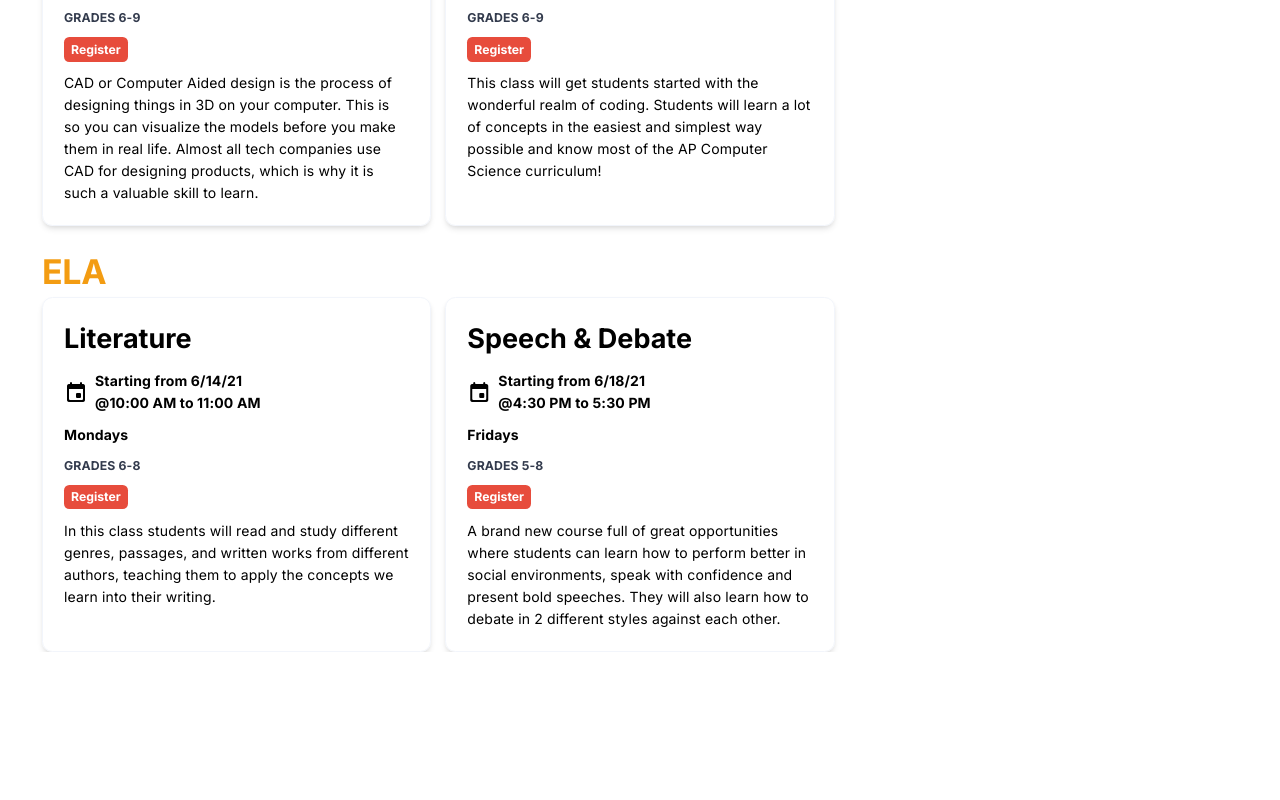
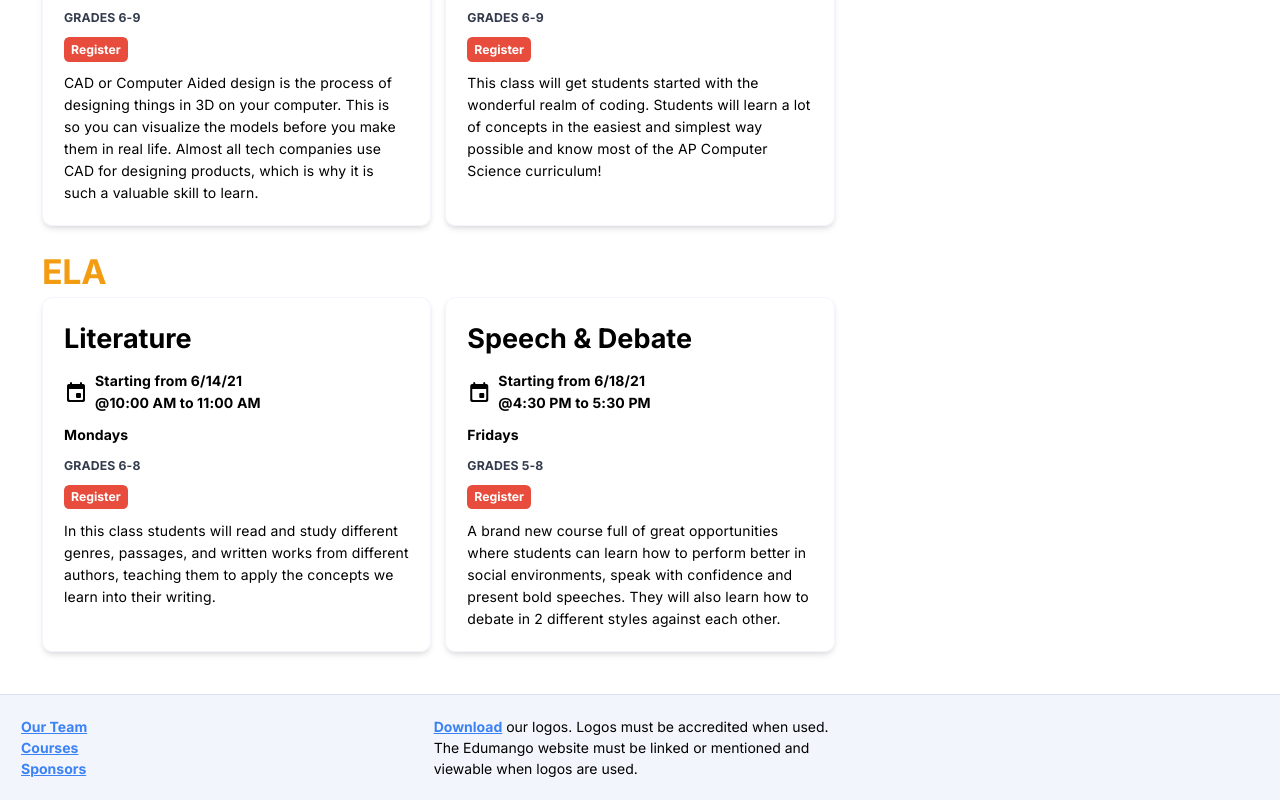
Before and after one commit to ShubhamPatilsd/www-edumango, a Next.js app: page /courses in a window 1280 px wide. Shown: the part 1704-2504 px from the top of the page. Before the commit the page ends 2356 px from the top, so only its background shows below. Built offline with nearby package versions, Linux system fonts and the light colour scheme.

Commit message:
added footer to all pages

```diff
--- a/src/modules/NotFound.tsx
+++ b/src/modules/NotFound.tsx
@@ -1,6 +1,7 @@
 import React from "react"
 import { Navbar } from "../components/Navbar"
 import Image from "next/image";
+import { Footer } from "../components/Footer";
 
 export default function NotFound(){
     return(
@@ -22,6 +23,7 @@ export default function NotFound(){
                     />
                 </div>
             </div>
+            <Footer/>
         </>
     )
 }
--- a/src/modules/courses.tsx
+++ b/src/modules/courses.tsx
@@ -3,6 +3,7 @@ import { Navbar } from "../components/Navbar";
 import CourseCard from "../components/CourseCard";
 
 import CourseCardGroup from "../components/CourseCardGroup"
+import { Footer } from "../components/Footer";
 
 
 export default function Courses() {
@@ -165,6 +166,7 @@ export default function Courses() {
 
         </div>
 
+        <Footer/>
     </>
   );
 }
--- a/src/modules/sponsors.tsx
+++ b/src/modules/sponsors.tsx
@@ -1,5 +1,6 @@
 import { Navbar } from "../components/Navbar";
 import SponsorCard from "../components/SponsorCard";
+import { Footer } from "../components/Footer";
 
 
 export default function Sponsors() {
@@ -44,6 +45,7 @@ export default function Sponsors() {
 
 
         </div>
+        <Footer/>
     </>
   )
 }
--- a/src/modules/staff.tsx
+++ b/src/modules/staff.tsx
@@ -1,5 +1,6 @@
 import { Navbar } from "../components/Navbar";
 import Card from "../components/Card";
+import { Footer } from "../components/Footer";
 
 export default function AboutUs() {
 
@@ -246,6 +247,7 @@ export default function AboutUs() {
           </div>
 
         </div>
+        <Footer/>
     </>
   )
 }
```
